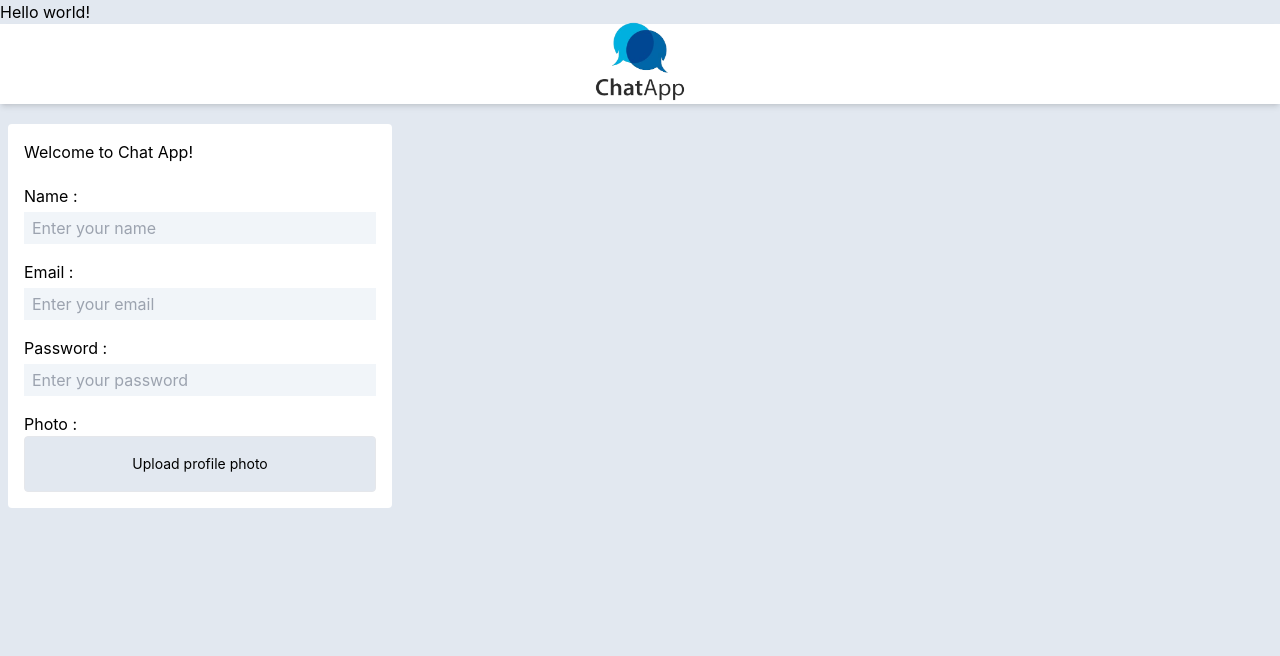
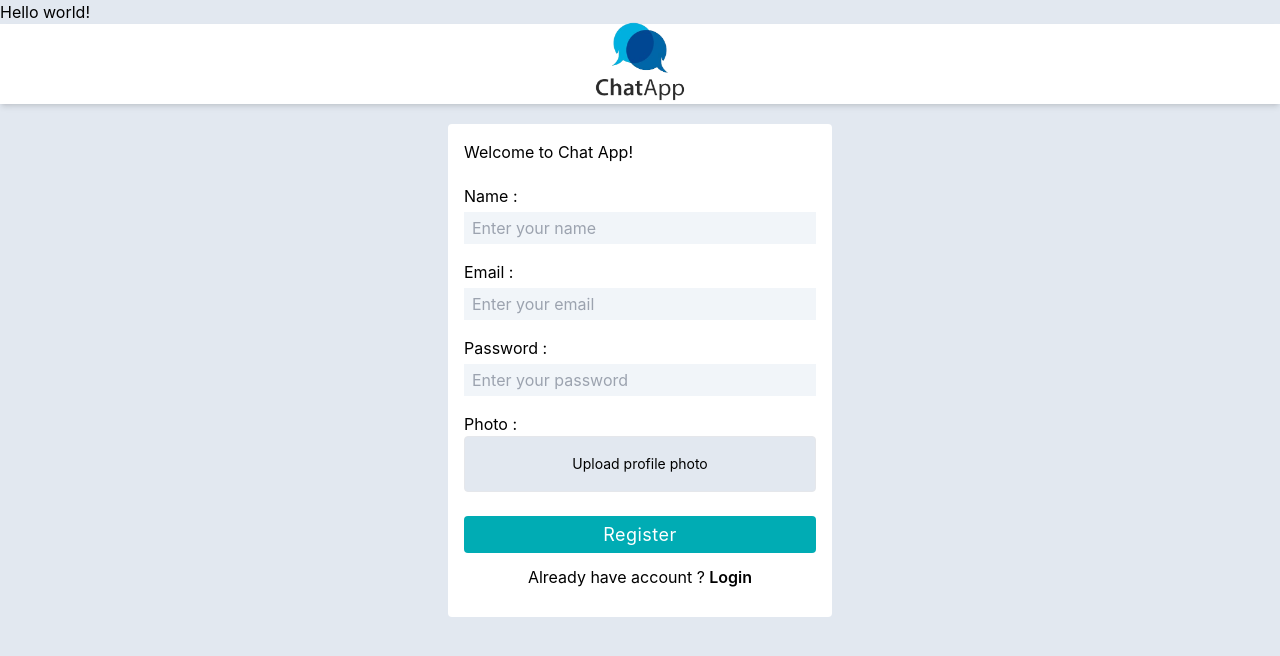
Before and after one commit to million-dollar-dev/chat-app-fronted-2024, a React (Create React App) app in the folder client/: page /register in a window 1280 px wide. Shown: the top 656 px of the page. Built offline with nearby package versions, Linux system fonts and the light colour scheme.

Commit message:
feat: add clear uploadPhoto handler

```diff
--- a/client/package.json
+++ b/client/package.json
@@ -8,6 +8,7 @@
     "@testing-library/user-event": "^13.5.0",
     "react": "^18.3.1",
     "react-dom": "^18.3.1",
+    "react-icons": "^5.2.1",
     "react-router-dom": "^6.23.1",
     "react-scripts": "5.0.1",
     "web-vitals": "^2.1.4"
--- a/client/src/pages/RegisterPage.js
+++ b/client/src/pages/RegisterPage.js
@@ -1,4 +1,6 @@
 import React, {useState} from 'react';
+import { IoClose } from "react-icons/io5";
+import { Link } from 'react-router-dom';
 
 const RegisterPage = () => {
   const [data, setData] = useState({
@@ -24,11 +26,15 @@
     const file = e.target.files[0];
 
     setUploadPhoto(file);
-  }
-  console.log('uploadPhoto', uploadPhoto)
+  };
+
+  const handleClearUploadPhoto = () => {
+    setUploadPhoto(null);
+  };
+
   return (
     <div className='mt-5'>
-      <div className='bg-white w-full max-w-sm mx-2 rounded overflow-hidden p-4'>
+      <div className='bg-white w-full max-w-sm mx-2 rounded overflow-hidden p-4 mx-auto'>
         <h3>
           Welcome to Chat App!
         </h3>
@@ -75,11 +81,18 @@
           <div className="flex flex-col gap-1">
             <label htmlFor='profile_pic'>Photo :
             <div className="h-14 bg-slate-200 flex justify-center items-center border rounded hover:border-primary cursor-pointer">
-              <p className='text-sm'>
+              <p className='text-sm max-w-[300] text-ellipsis line-clamp-1'>
                 {
-                  uploadPhoto.name ? uploadPhoto?.name : "Upload profile photo"
+                  uploadPhoto?.name ? uploadPhoto?.name : "Upload profile photo"
                 }
               </p>
+              {
+                uploadPhoto?.name && (
+                  <button className='text-lg ml-2 hover:text-red-600' onClick={handleClearUploadPhoto}>
+                    <IoClose />
+                  </button>
+                )
+              }
             </div>
             </label>
             <input
@@ -90,7 +103,11 @@
                 onChange={handleUploadChange}
             />
           </div>
+          <button className='bg-primary text-lg px-4 py-1 hover:bg-secondary rounded mt-2 text-white leading-relaxed tracking-wide'>
+            Register
+          </button>
         </form>
+        <p className='my-3 text-center'>Already have account ? <Link to={"/email"} className='hover:text-primary font-semibold'>Login</Link></p>
       </div>
     </div>
   );
--- a/client/tailwind.config.js
+++ b/client/tailwind.config.js
@@ -6,7 +6,8 @@
   theme: {
     extend: {
       colors: {
-        primary: "#00acb4"
+        primary: "#00acb4",
+        secondary: "#058187"
       }
     },
   },
```
Also changed, not shown: 2 other files (tests, documents, lock files or other folders).
